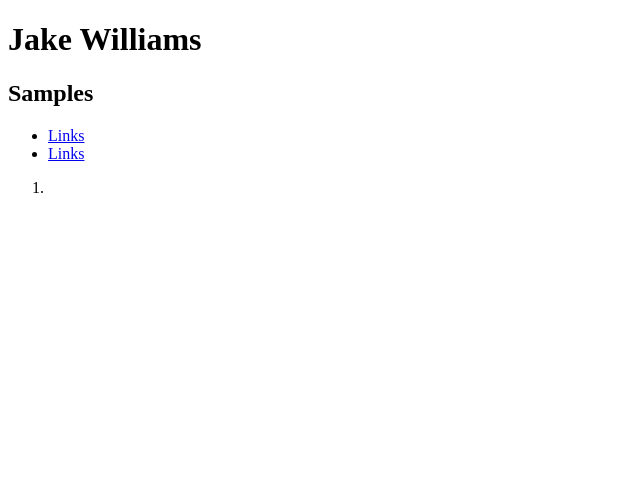
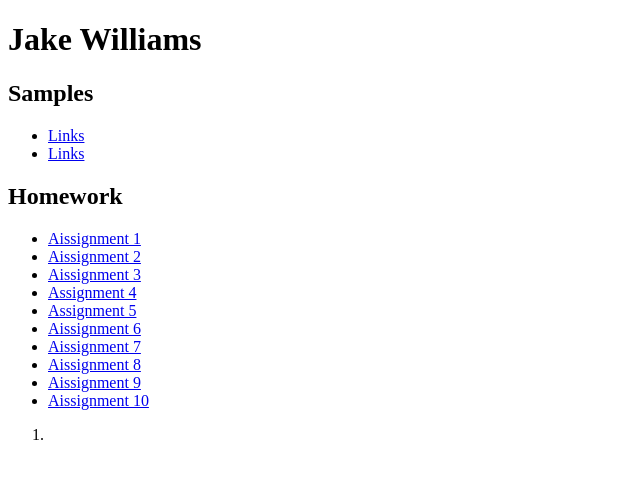
Before and after one commit to jake2194/jake2194.github.io, a plain HTML site: page index.html in a window 1280 px wide. Shown: the whole page, without its empty margins (0-640 px from the left). Drawn offline with Linux system fonts and the light colour scheme.

Commit message:
Assignment list

```diff
--- a/index.html
+++ b/index.html
@@ -18,6 +18,44 @@
     <a href="Samples/links/index.html">Links</a>
   </li>
 </ul>
+<h2>Homework</h2>
+<ul>
+  <li>
+    <a href="#">Aissignment 1</a>
+  </li>
+  <li>
+    <a href="#">Aissignment 2</a>
+  </li>
+
+  <li>
+    <a href="#">Aissignment 3</a>
+  </li>
+
+  <li>
+    <a href="#">Assignment 4</a>
+  </li>
+
+  <li>
+    <a href="#">Assignment 5</a>
+  </li>
+
+  <li>
+    <a href="#">Aissignment 6</a>
+  </li>
+  <li>
+    <a href="#">Aissignment 7</a>
+  </li>
+  <li>
+    <a href="#">Aissignment 8</a>
+  </li>
+  <li>
+    <a href="#">Aissignment 9</a>
+  </li>
+  <li>
+    <a href="#">Aissignment 10</a>
+  </li>
+</ul>
+
 <ol>
   <li></li>
 </ol>
```
